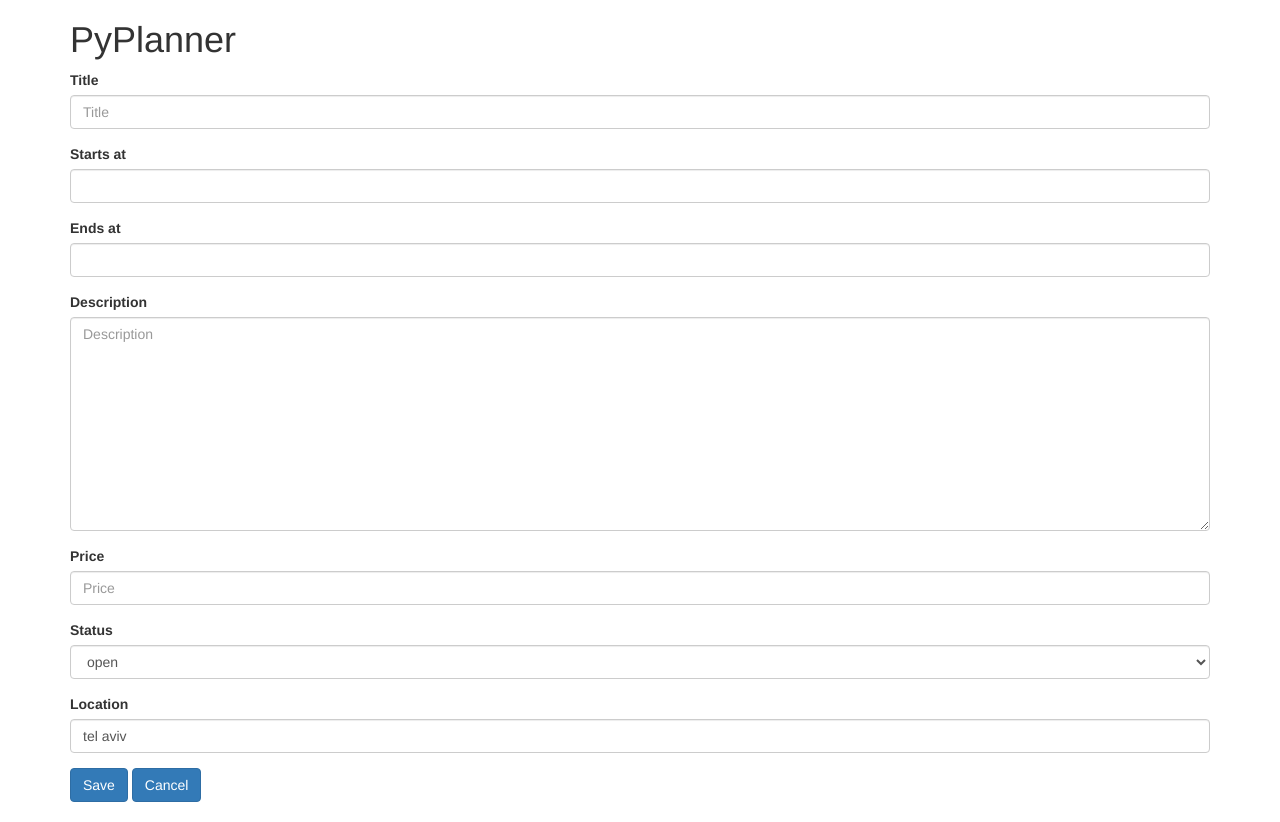
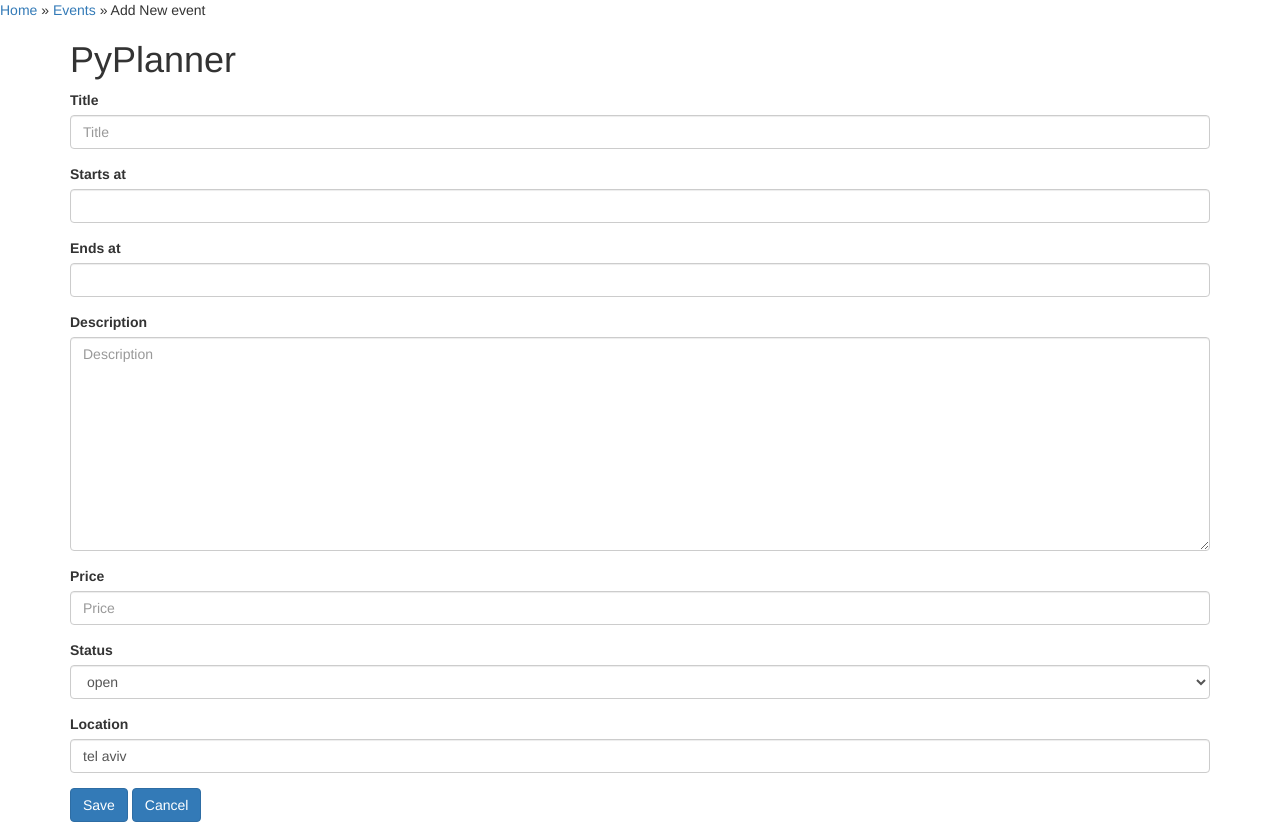
Before and after one commit to litelx/EventPlanner, a Django app: page /create/ in a window 1280 px wide. Run offline with Django 3.2, Linux system fonts and the light colour scheme; the visitor is signed in with stand-in values (Sample User, id 1); some libraries are stand-ins or nearby versions.

Commit message:
added breadcrumbs

```diff
--- a/events/templates/base.html
+++ b/events/templates/base.html
@@ -17,6 +17,7 @@
 
 </head>
 <body>
+    {% block breadcrumbs %}<a href="{% url 'events:home' %}">Home</a>{% endblock %}
     {% bootstrap_messages %}
     <div class="container">
 
--- a/events/templates/events/event_detail.html
+++ b/events/templates/events/event_detail.html
@@ -1,6 +1,9 @@
 {% extends "base.html" %}
 {% load bootstrap3 %}
 
+{% block breadcrumbs %}
+    {{ block.super }} » <a href="{% url 'events:home' %}">Events</a> » {{ view.title }}
+{% endblock %}
 {% block content %}
 
 <script>
--- a/events/templates/events/event_form.html
+++ b/events/templates/events/event_form.html
@@ -1,7 +1,9 @@
 {% extends "base.html" %}
 {% load bootstrap3 %}
 
-
+{% block breadcrumbs %}
+    {{ block.super }} » <a href="{% url 'events:home' %}">Events</a> » {{ view.title }}
+{% endblock %}
 {% block content %}
 
 <script>jQuery(document).ready(function($) {
--- a/events/templates/events/guest_form.html
+++ b/events/templates/events/guest_form.html
@@ -1,7 +1,9 @@
 {% extends "base.html" %}
 {% load bootstrap3 %}
 
-
+{% block breadcrumbs %}
+    {{ block.super }} » <a href="{% url 'events:home' %}">Events</a> » <a href="{% url 'events:details' form.instance.event_id %}">{{  form.instance.event.title }}</a> » {{ view.title }}
+{% endblock %}
 {% block content %}
 
     <form method="post">
```
